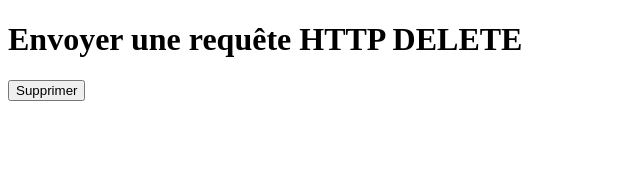
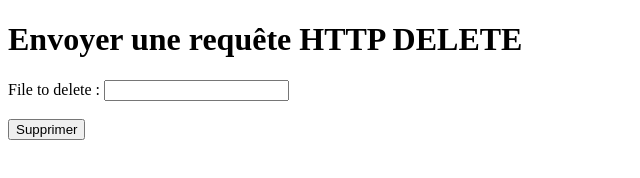
Before and after one commit to leaks-labs/webserv, a plain HTML site: page data/delete.html in a window 1280 px wide. Shown: the whole page, without its empty margins (0-640 px from the left). Drawn offline with Linux system fonts and the light colour scheme.

Commit message:
edit delete.html

```diff
--- a/data/delete.html
+++ b/data/delete.html
@@ -7,6 +7,11 @@
 </head>
 <body>
     <h1>Envoyer une requête HTTP DELETE</h1>
+    <form>
+    <label for="target">File to delete :</label>
+    <input type="text" name="target" id="target" required>
+    </form>
+    <br>
     <button id="deleteButton">Supprimer</button>
 
     <script>
@@ -15,7 +20,7 @@
             const url = 'upload/small.png'; // Remplacez par votre propre URL
 
             // Envoi de la requête DELETE
-            fetch(url, {
+            fetch(document.getElementById('target').value, {
                 method: 'DELETE'
             })
             .then(response => {
```
